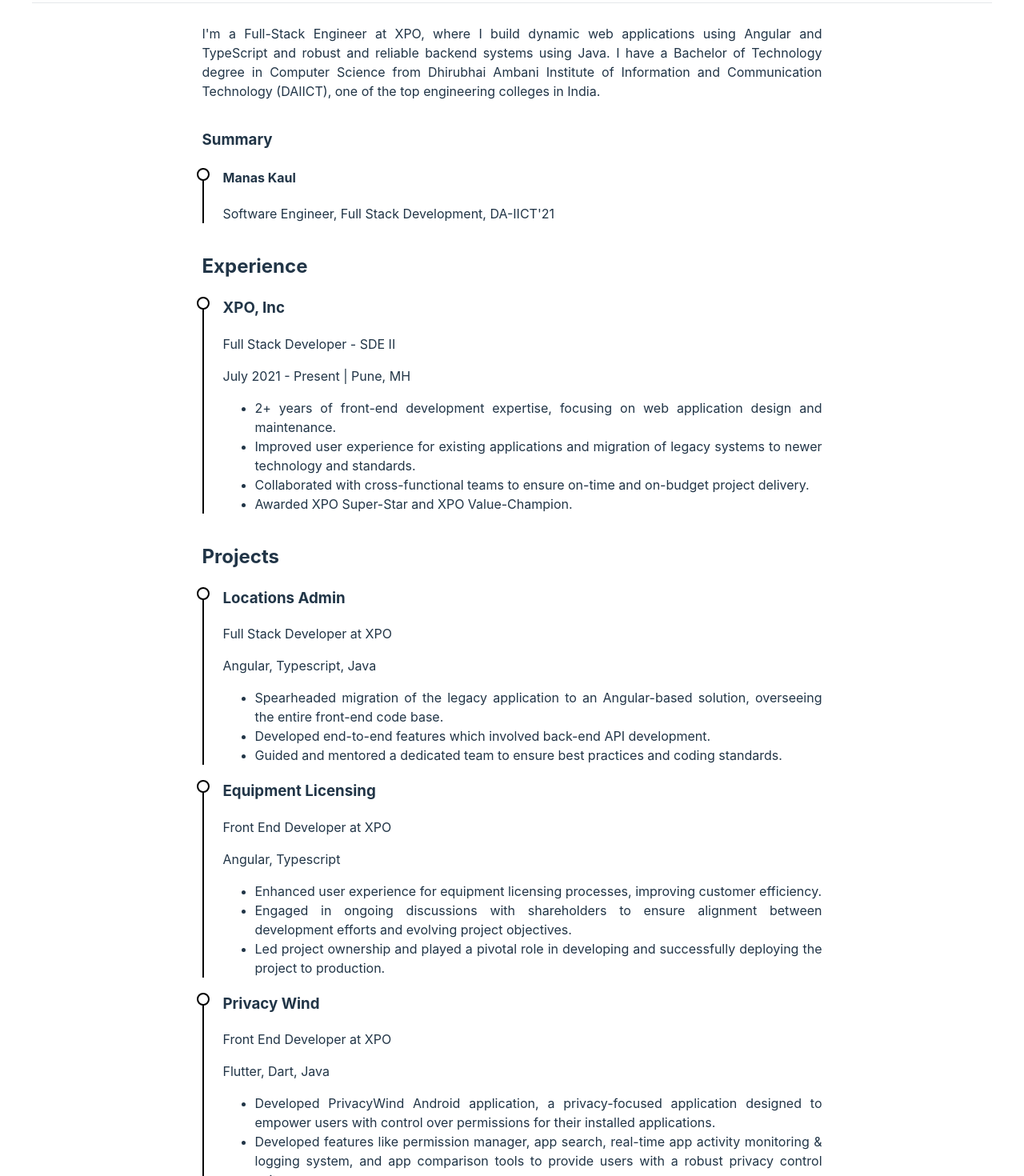
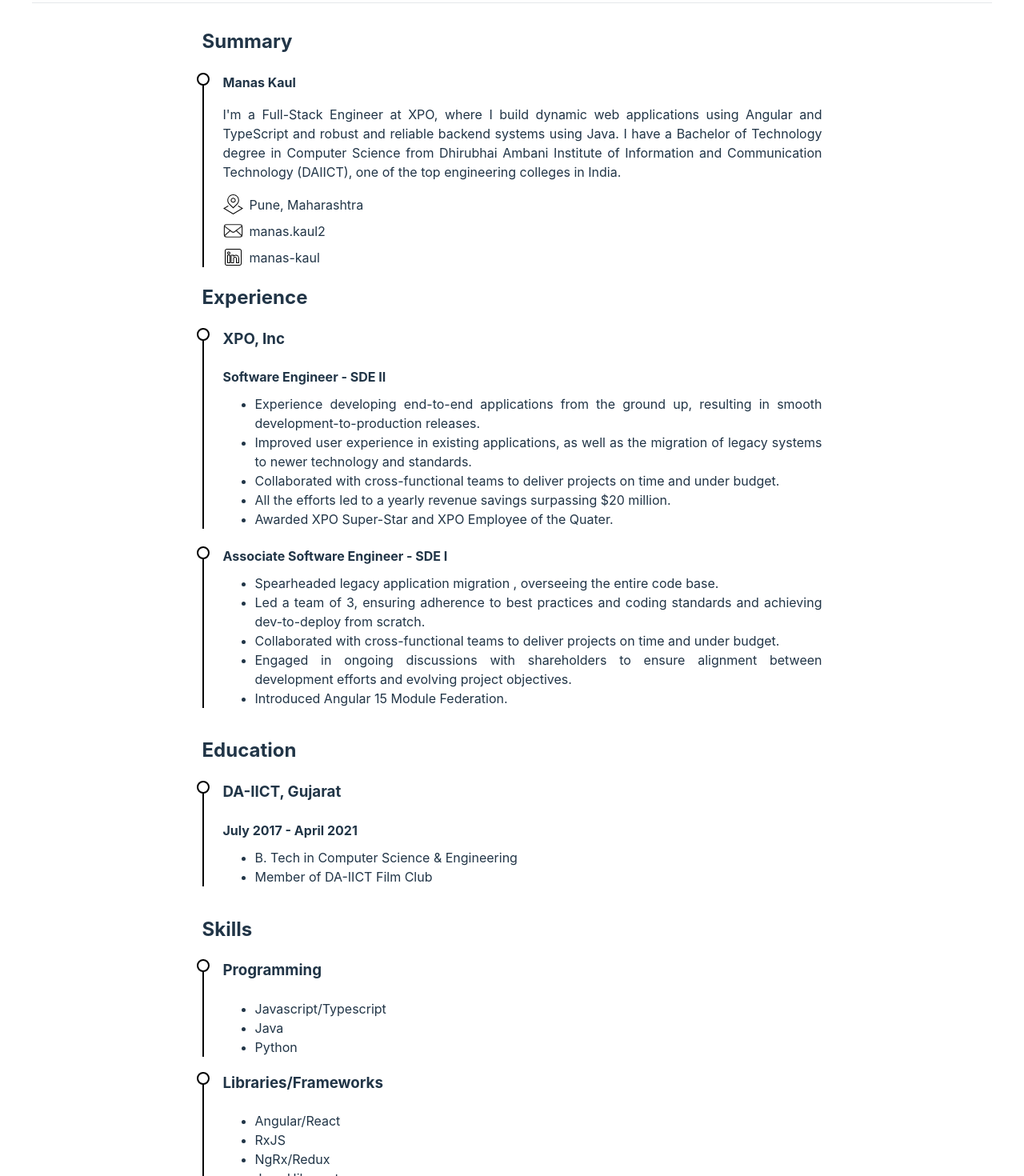
Before and after one commit to manaskaul/portfolio, a React (Vite) app: page /resume in a window 1280 px wide. Shown: the part 220-1690 px from the top of the page at 80% size. Built offline with nearby package versions, Linux system fonts and the light colour scheme.

Commit message:
updated resume

```diff
--- a/src/components/footer/Footer.tsx
+++ b/src/components/footer/Footer.tsx
@@ -19,6 +19,19 @@
           </div>
         </div>
         <div className="footer-link">
+          <div className="title">LinkedIn</div>
+          <div className="sub-title">
+            <a
+              href="https://www.linkedin.com/in/manas-kaul/"
+              target="_blank"
+              rel="noopener noreferrer"
+            >
+              <img src="./assets/icons/linkedin.svg" alt="linkedIn" />
+              manas-kaul
+            </a>
+          </div>
+        </div>
+        <div className="footer-link">
           <div className="title">GitHub</div>
           <div className="sub-title">
             <a
@@ -31,19 +44,6 @@
             </a>
           </div>
         </div>
-        <div className="footer-link">
-          <div className="title">LinkedIn</div>
-          <div className="sub-title">
-            <a
-              href="https://www.linkedin.com/in/manas-kaul/"
-              target="_blank"
-              rel="noopener noreferrer"
-            >
-              <img src="./assets/icons/linkedin.svg" alt="linkedIn" />
-              manas-kaul
-            </a>
-          </div>
-        </div>
       </div>
     </>
   );
--- a/src/components/resume/Resume.css
+++ b/src/components/resume/Resume.css
@@ -20,6 +20,14 @@
       position: relative;
       border-left: 2px solid black;
       padding-left: 24px;
+
+      h3, h4 {
+        margin-bottom: 10px;
+      }
+
+      ul {
+        margin-top: 0;
+      }
     }
 
     .sub-heading::before {
@@ -39,4 +47,27 @@
     color: #535bf2;
     font-weight: inherit;
   }
+
+  .contact-links {
+    display: flex;
+    flex-direction: column;
+    gap: 8px;
+
+    .contact-item {
+      align-items: center;
+
+      a {
+        color: inherit;
+        display: flex;
+        flex-direction: row;
+        align-items: center;
+        gap: 8px;
+      }
+
+      img {
+        width: 25px;
+        height: 25px;
+      }
+    }
+  }
 }
--- a/src/components/resume/Resume.tsx
+++ b/src/components/resume/Resume.tsx
@@ -17,8 +17,7 @@
         return (
           <div className="sub-heading" key={i}>
             <h3>{subSection.heading}</h3>
-            <p>{subSection.subHeading1}</p>
-            <p>{subSection.subHeading2}</p>
+            <h4>{subSection.subHeading1}</h4>
             <ul>{subSectionDesc}</ul>
           </div>
         );
@@ -50,48 +49,43 @@
         <div className="divider"></div>
       </div>
       <div className="content">
-        <p>
-          I'm a Full-Stack Engineer at XPO, where I build dynamic web
-          applications using Angular and TypeScript and robust and reliable
-          backend systems using Java. I have a Bachelor of Technology degree in
-          Computer Science from Dhirubhai Ambani Institute of Information and
-          Communication Technology (DAIICT), one of the top engineering colleges
-          in India.
-        </p>
         <div className="summary">
-          <h3>Summary</h3>
+          <h2>Summary</h2>
           <div className="sub-heading">
             <h4>{resume.name}</h4>
             <p>{resume.description}</p>
-            {/* <ul>
-              <li>
+            <div className="contact-links">
+              <div className="contact-item">
                 <a
-                  href="https://www.linkedin.com/in/manas-kaul/"
+                  href={resume.contact.address.link}
                   target="_blank"
                   rel="noopener noreferrer"
                 >
-                  linkedin.com/in/manas-kaul/
+                  <img src={"./assets/icons/"+resume.contact.address.icon+".svg"} alt="address" />
+                  {resume.contact.address.text}
                 </a>
-              </li>
-              <li>
+              </div>
+              <div className="contact-item">
                 <a
-                  href="mailto:manas.kaul2@gmail.com"
+                  href={resume.contact.email.link}
                   target="_blank"
                   rel="noopener noreferrer"
                 >
-                  manas.kaul2@gmail.com
+                  <img src={"./assets/icons/"+resume.contact.email.icon+".svg"} alt="email" />
+                  {resume.contact.email.text}
                 </a>
-              </li>
-              <li>
+              </div>
+              <div className="contact-item">
                 <a
-                  href="https://maps.app.goo.gl/v5uvRSUg74GRqNcC8"
+                  href={resume.contact.linkedin.link}
                   target="_blank"
                   rel="noopener noreferrer"
                 >
-                  Pune, Maharashtra
+                  <img src={"./assets/icons/"+resume.contact.linkedin.icon+".svg"} alt="linkedin" />
+                  {resume.contact.linkedin.text}
                 </a>
-              </li>
-            </ul> */}
+              </div>
+            </div>
           </div>
         </div>
 
--- a/src/resume.json
+++ b/src/resume.json
@@ -1,81 +1,57 @@
 {
   "name": "Manas Kaul",
   "designation": "Full Stack Software Engineer",
-  "description": "Software Engineer, Full Stack Development, DA-IICT'21",
-  "contact": [
-    {
+  "description": "I'm a Full-Stack Engineer at XPO, where I build dynamic web applications using Angular and TypeScript and robust and reliable backend systems using Java. I have a Bachelor of Technology degree in Computer Science from Dhirubhai Ambani Institute of Information and Communication Technology (DAIICT), one of the top engineering colleges in India.",
+  "contact": {
+    "address": {
       "text": "Pune, Maharashtra",
       "link": "https://maps.app.goo.gl/v5uvRSUg74GRqNcC8",
       "icon": "address"
     },
-    {
+    "linkedin": {
       "text": "manas-kaul",
       "link": "https://www.linkedin.com/in/manas-kaul/",
       "icon": "linkedin"
     },
-    {
-      "text": "manas.kaul2@gmail.com",
+    "email": {
+      "text": "manas.kaul2",
       "link": "mailto:manas.kaul2@gmail.com",
       "icon": "email"
     },
-    {
+    "phone": {
       "text": "+91 7889-827521",
       "link": "tel:7889827521",
       "icon": "phone"
     },
-    {
+    "github": {
       "text": "manaskaul",
       "link": "https://github.com/manaskaul",
-      "icon": "gitub"
+      "icon": "github"
     }
-  ],
+  },
   "sections": [
     {
       "title": "Experience",
       "subsection": [
         {
           "heading": "XPO, Inc",
-          "subHeading1": "Full Stack Developer - SDE II",
-          "subHeading2": "July 2021 - Present | Pune, MH",
+          "subHeading1": "Software Engineer - SDE II",
           "description": [
-            "2+ years of front-end development expertise, focusing on web application design and maintenance.",
-            "Improved user experience for existing applications and migration of legacy systems to newer technology and standards.",
-            "Collaborated with cross-functional teams to ensure on-time and on-budget project delivery.",
-            "Awarded XPO Super-Star and XPO Value-Champion."
-          ]
-        }
-      ]
-    },
-    {
-      "title": "Projects",
-      "subsection": [
-        {
-          "heading": "Locations Admin",
-          "subHeading1": "Full Stack Developer at XPO",
-          "subHeading2": "Angular, Typescript, Java",
-          "description": [
-            "Spearheaded migration of the legacy application to an Angular-based solution, overseeing the entire front-end code base.",
-            "Developed end-to-end features which involved back-end API development.",
-            "Guided and mentored a dedicated team to ensure best practices and coding standards."
+            "Experience developing end-to-end applications from the ground up, resulting in smooth development-to-production releases.",
+            "Improved user experience in existing applications, as well as the migration of legacy systems to newer technology and standards.",
+            "Collaborated with cross-functional teams to deliver projects on time and under budget.",
+            "All the efforts led to a yearly revenue savings surpassing $20 million.",
+            "Awarded XPO Super-Star and XPO Employee of the Quater."
           ]
         },
         {
-          "heading": "Equipment Licensing",
-          "subHeading1": "Front End Developer at XPO",
-          "subHeading2": "Angular, Typescript",
+          "subHeading1": "Associate Software Engineer - SDE I",
           "description": [
-            "Enhanced user experience for equipment licensing processes, improving customer efficiency.",
+            "Spearheaded legacy application migration , overseeing the entire code base.",
+            "Led a team of 3, ensuring adherence to best practices and coding standards and achieving dev-to-deploy from scratch.",
+            "Collaborated with cross-functional teams to deliver projects on time and under budget.",
             "Engaged in ongoing discussions with shareholders to ensure alignment between development efforts and evolving project objectives.",
-            "Led project ownership and played a pivotal role in developing and successfully deploying the project to production."
-          ]
-        },
-        {
-          "heading": "Privacy Wind",
-          "subHeading1": "Front End Developer at XPO",
-          "subHeading2": "Flutter, Dart, Java",
-          "description": [
-            "Developed PrivacyWind Android application, a privacy-focused application designed to empower users with control over permissions for their installed applications.",
-            "Developed features like permission manager, app search, real-time app activity monitoring & logging system, and app comparison tools to provide users with a robust privacy control suite."
+            "Introduced Angular 15 Module Federation."
           ]
         }
       ]
@@ -85,7 +61,7 @@
       "subsection": [
         {
           "heading": "DA-IICT, Gujarat",
-          "subHeading2": "July 2017 - April 2021 | CGPA: 7.1",
+          "subHeading1": "July 2017 - April 2021",
           "description": [
             "B. Tech in Computer Science & Engineering",
             "Member of DA-IICT Film Club"
@@ -98,22 +74,22 @@
       "subsection": [
         {
           "heading": "Programming",
-          "description": ["HTML", "CSS/SCSS", "Javascript/Typescript", "Java"]
+          "description": ["Javascript/Typescript", "Java", "Python"]
         },
         {
           "heading": "Libraries/Frameworks",
           "description": [
-            "Angular",
-            "Material-UI",
+            "Angular/React",
             "RxJS",
-            "Ag-Grid",
-            "J2EE",
+            "NgRx/Redux",
+            "Java Hibernate",
+            "Spring Boot",
             "MySQL"
           ]
         },
         {
           "heading": "Tools/Platforms",
-          "description": ["Git", "Figma", "Teamcity", "Octopus"]
+          "description": ["Git", "Figma", "Teamcity", "Docker", "CI/CD"]
         }
       ]
     }
```
Also changed, not shown: src/interfaces/resume.ts (+9 -1 lines), public/assets/icons/address.svg (added), public/assets/icons/phone.svg (added).
